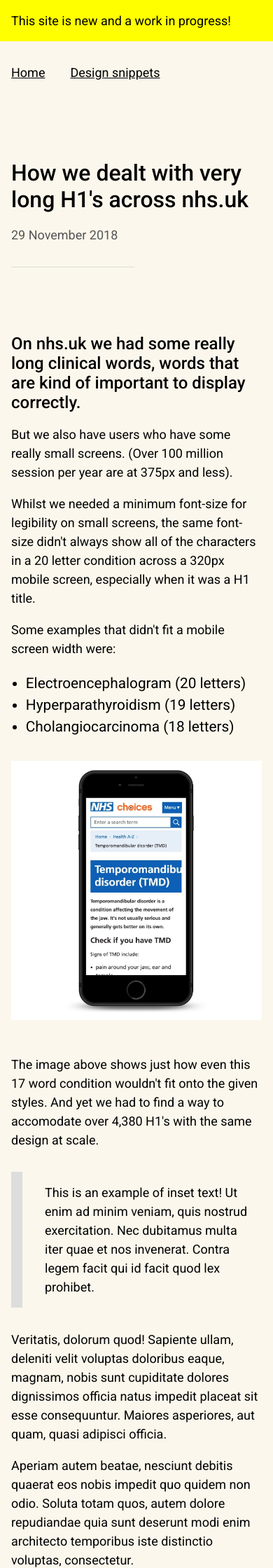
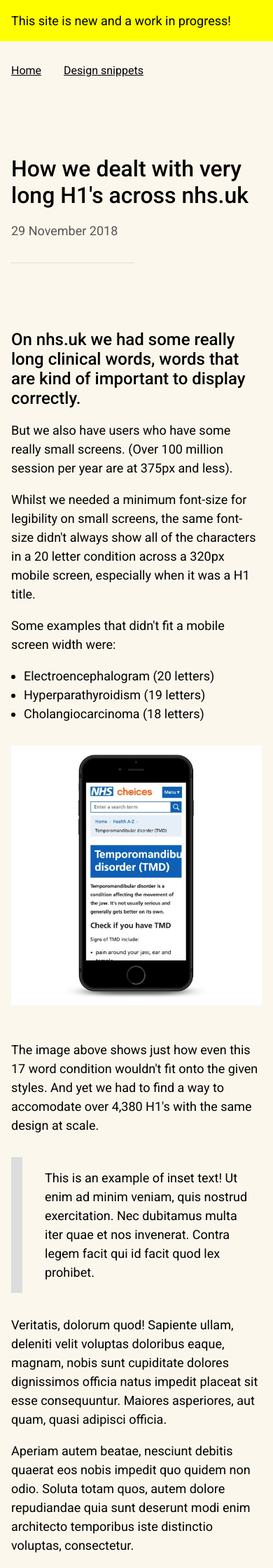
Before and after one commit to karlgoldstraw/jfolio, a Jekyll site: the page built from _posts/2018-11-29-How-we-dealt-with-long-H1s.html, in a window 390 px wide. Shown: the top 2240 px of the page at 70% size. Built offline with Jekyll 4.4.1, drawn with Linux system fonts in a browser that asks for light colours.

Commit message:
updated section ul on mobile

```diff
--- a/assets/css/style.scss
+++ b/assets/css/style.scss
@@ -286,7 +286,7 @@ hr {
   h1 {font-size: 2em}
   h2 {font-size: 1.5em}
   h3 {font-size: 1.2em}
-  p, ul {font-size: 1.125em;}
+  p, section ul {font-size: 1.125em;}
   header {margin: 3em 0 4em 0;}
   body {border:0;}
   .wrapper {padding: 1em;}
```
